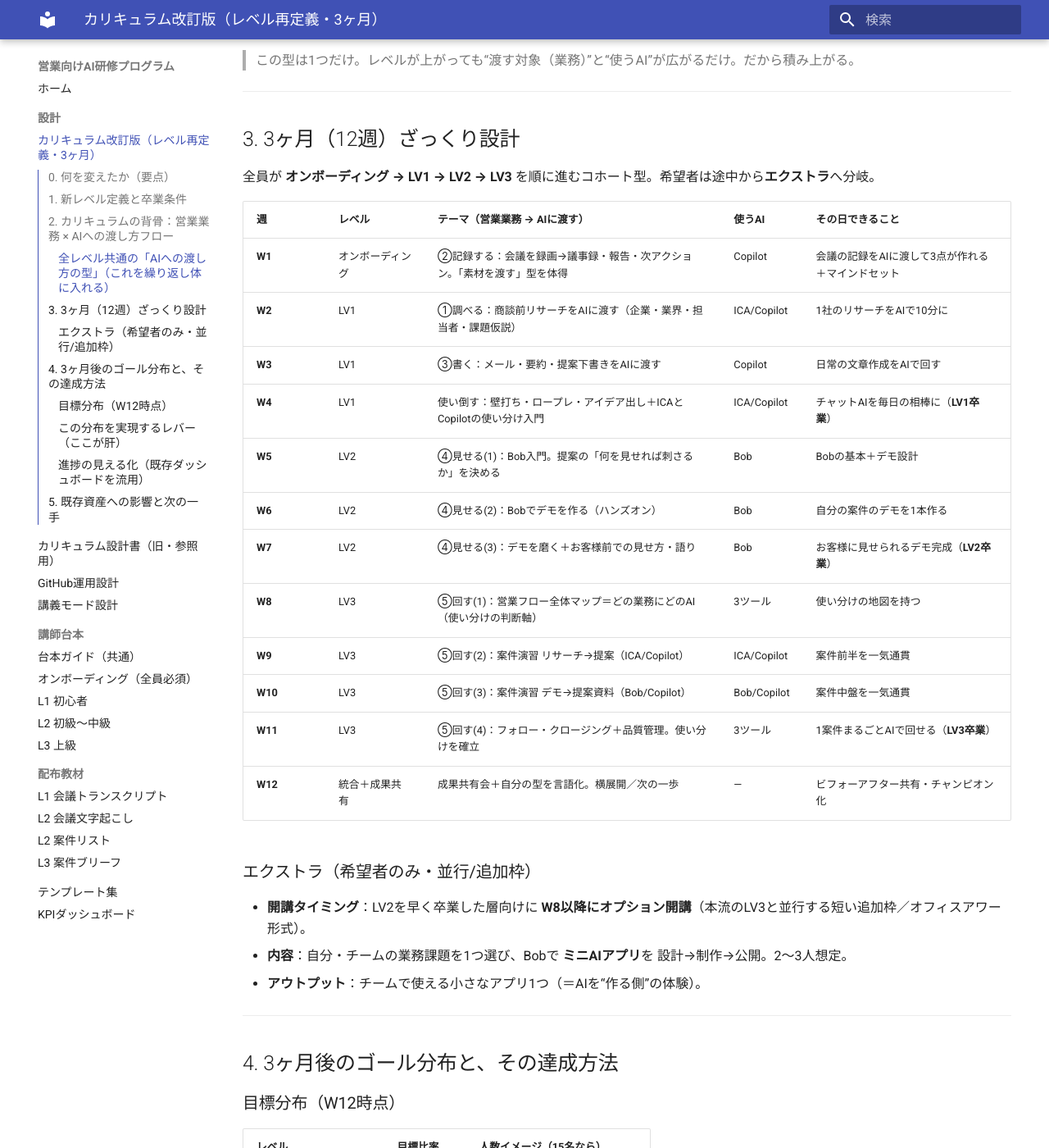
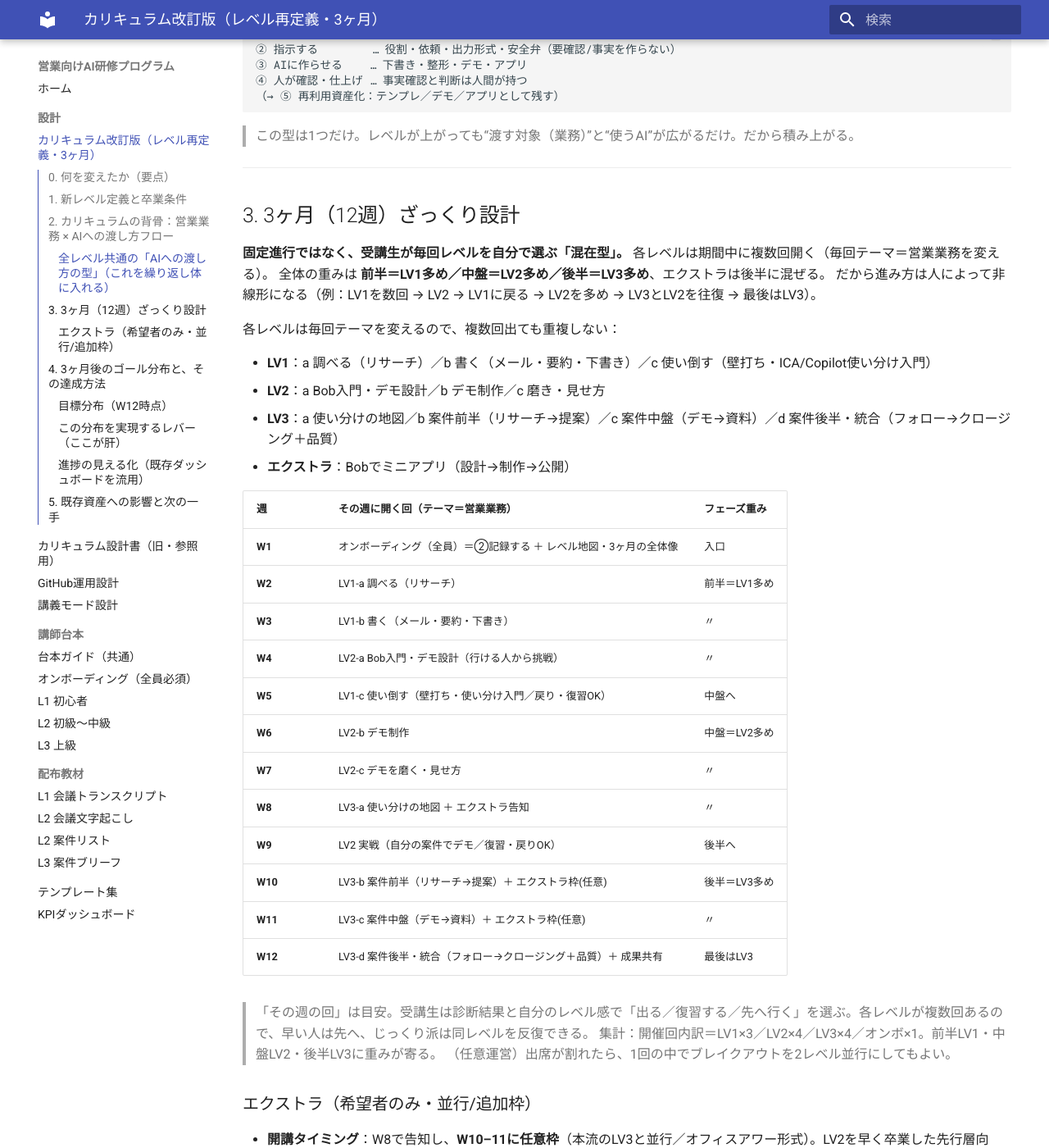
Before and after one commit to horiken1977/ai-education, an MkDocs documentation site: the page built from docs/design/curriculum-v2.md, in a window 1280 px wide and 1400 px high, scrolled down 1807 px. Shown: the whole window at 82% size. Built offline with MkDocs 1.6.1 and Material for MkDocs 9.7.7, drawn with Linux system fonts in a browser that asks for light colours; some of the changed text lies outside the part shown.

Commit message:
feat: カリキュラムを受講生が毎回レベルを選ぶ「混在型」に変更＋オンボに地図を統合
- 固定進行→混在型（前半LV1多め/中盤LV2/後半LV3、エクストラも混ぜる、非線形OK）
- 各レベルを期間中に複数回（テーマを変えて）開く設計（LV1×3/LV2×4/LV3×4）
- オンボーディング台本にレベル定義・業務フローの背骨・3ヶ月の流れを組み込み

Co-Authored-By: Claude Opus 4.8 <noreply@anthropic.com>

```diff
--- a/docs/design/curriculum-v2.md
+++ b/docs/design/curriculum-v2.md
@@ -14,6 +14,8 @@
   - **LV3**：業務に応じて **ICA / Copilot / Bob を使い分けられる**
   - **エクストラ（希望者のみ）**：**Bob で簡単なAIアプリを作れる**
 - カリキュラムの軸を **「営業の業務を、どんな流れでAIに渡すか」** に統一（§2）。
+- 進め方は固定進行ではなく、**受講生が毎回レベルを自分で選ぶ「混在型」**（前半＝LV1多め／中盤＝LV2多め／後半＝LV3多め、エクストラも混ぜる）（§3）。
+- **オンボーディングで、レベル定義・業務フローの背骨・3ヶ月の全体像を共有**する。
 - 3ヶ月後のゴール分布：**LV2 1割／LV3 7割／エクストラ 2割（2〜3人）**。
 
 > ※「IBM Bob」は、デモ制作・簡単なAIアプリ制作ができるツールとして記述。具体的な操作手順は台本作成時に確認する。
@@ -24,7 +26,7 @@
 
 | レベル | 一言ゴール | 営業フロー上の担当 | 卒業条件（できること） |
 |---|---|---|---|
-| **オンボーディング**（全員必須・旧L1吸収） | AIに「仕事の素材」を渡す型とマインドセット | ②記録する | 会議を録画→Copilotで議事録・報告・次アクションを自力で作れる |
+| **オンボーディング**（全員必須・旧L1吸収） | AIに「仕事の素材」を渡す型・マインドセット ＋ 研修の地図 | ②記録する | 会議を録画→Copilotで議事録等を自力で作れる／レベル定義・業務フロー・3ヶ月の流れが分かる |
 | **LV1：チャットAI使い倒し** | 日常業務の大半をチャットAIに渡せる | ①調べる ③書く | リサーチ・要約・メール・下書き・壁打ちを自分のプロンプトで**週次で常用** |
 | **LV2：Bobでデモ** | 提案を「言葉」から「体感」へ | ④見せる | お客様前で見せられるデモを Bob で**1本作れる** |
 | **LV3：使い分け** | 案件まるごとAIで回す | ⑤回す（①〜④統合） | 1案件をリサーチ→提案→デモ→フォローまで、ICA/Copilot/Bobを**使い分けて回せる** |
@@ -59,25 +61,38 @@
 
 ## 3. 3ヶ月（12週）ざっくり設計
 
-全員が **オンボーディング → LV1 → LV2 → LV3** を順に進むコホート型。希望者は途中から**エクストラ**へ分岐。
+**固定進行ではなく、受講生が毎回レベルを自分で選ぶ「混在型」。** 各レベルは期間中に複数回開く（毎回テーマ＝営業業務を変える）。
+全体の重みは **前半＝LV1多め／中盤＝LV2多め／後半＝LV3多め**、エクストラは後半に混ぜる。
+だから進み方は人によって非線形になる（例：LV1を数回 → LV2 → LV1に戻る → LV2を多め → LV3とLV2を往復 → 最後はLV3）。
 
-| 週 | レベル | テーマ（営業業務 → AIに渡す） | 使うAI | その日できること |
-|---|---|---|---|---|
-| **W1** | オンボーディング | ②記録する：会議を録画→議事録・報告・次アクション。「素材を渡す」型を体得 | Copilot | 会議の記録をAIに渡して3点が作れる＋マインドセット |
-| **W2** | LV1 | ①調べる：商談前リサーチをAIに渡す（企業・業界・担当者・課題仮説） | ICA/Copilot | 1社のリサーチをAIで10分に |
-| **W3** | LV1 | ③書く：メール・要約・提案下書きをAIに渡す | Copilot | 日常の文章作成をAIで回す |
-| **W4** | LV1 | 使い倒す：壁打ち・ロープレ・アイデア出し＋ICAとCopilotの使い分け入門 | ICA/Copilot | チャットAIを毎日の相棒に（**LV1卒業**） |
-| **W5** | LV2 | ④見せる(1)：Bob入門。提案の「何を見せれば刺さるか」を決める | Bob | Bobの基本＋デモ設計 |
-| **W6** | LV2 | ④見せる(2)：Bobでデモを作る（ハンズオン） | Bob | 自分の案件のデモを1本作る |
-| **W7** | LV2 | ④見せる(3)：デモを磨く＋お客様前での見せ方・語り | Bob | お客様に見せられるデモ完成（**LV2卒業**） |
-| **W8** | LV3 | ⑤回す(1)：営業フロー全体マップ＝どの業務にどのAI（使い分けの判断軸） | 3ツール | 使い分けの地図を持つ |
-| **W9** | LV3 | ⑤回す(2)：案件演習 リサーチ→提案（ICA/Copilot） | ICA/Copilot | 案件前半を一気通貫 |
-| **W10** | LV3 | ⑤回す(3)：案件演習 デモ→提案資料（Bob/Copilot） | Bob/Copilot | 案件中盤を一気通貫 |
-| **W11** | LV3 | ⑤回す(4)：フォロー・クロージング＋品質管理。使い分けを確立 | 3ツール | 1案件まるごとAIで回せる（**LV3卒業**） |
-| **W12** | 統合＋成果共有 | 成果共有会＋自分の型を言語化。横展開／次の一歩 | — | ビフォーアフター共有・チャンピオン化 |
+各レベルは毎回テーマを変えるので、複数回出ても重複しない：
+
+- **LV1**：a 調べる（リサーチ）／b 書く（メール・要約・下書き）／c 使い倒す（壁打ち・ICA/Copilot使い分け入門）
+- **LV2**：a Bob入門・デモ設計／b デモ制作／c 磨き・見せ方
+- **LV3**：a 使い分けの地図／b 案件前半（リサーチ→提案）／c 案件中盤（デモ→資料）／d 案件後半・統合（フォロー→クロージング＋品質）
+- **エクストラ**：Bobでミニアプリ（設計→制作→公開）
+
+| 週 | その週に開く回（テーマ＝営業業務） | フェーズ重み |
+|---|---|---|
+| **W1** | オンボーディング（全員）＝②記録する ＋ レベル地図・3ヶ月の全体像 | 入口 |
+| **W2** | LV1-a 調べる（リサーチ） | 前半＝LV1多め |
+| **W3** | LV1-b 書く（メール・要約・下書き） | 〃 |
+| **W4** | LV2-a Bob入門・デモ設計（行ける人から挑戦） | 〃 |
+| **W5** | LV1-c 使い倒す（壁打ち・使い分け入門／戻り・復習OK） | 中盤へ |
+| **W6** | LV2-b デモ制作 | 中盤＝LV2多め |
+| **W7** | LV2-c デモを磨く・見せ方 | 〃 |
+| **W8** | LV3-a 使い分けの地図 ＋ エクストラ告知 | 〃 |
+| **W9** | LV2 実戦（自分の案件でデモ／復習・戻りOK） | 後半へ |
+| **W10** | LV3-b 案件前半（リサーチ→提案）＋ エクストラ枠(任意) | 後半＝LV3多め |
+| **W11** | LV3-c 案件中盤（デモ→資料）＋ エクストラ枠(任意) | 〃 |
+| **W12** | LV3-d 案件後半・統合（フォロー→クロージング＋品質）＋ 成果共有 | 最後はLV3 |
+
+> 「その週の回」は目安。受講生は診断結果と自分のレベル感で「出る／復習する／先へ行く」を選ぶ。各レベルが複数回あるので、早い人は先へ、じっくり派は同レベルを反復できる。
+> 集計：開催回内訳＝LV1×3／LV2×4／LV3×4／オンボ×1。前半LV1・中盤LV2・後半LV3に重みが寄る。
+> （任意運営）出席が割れたら、1回の中でブレイクアウトを2レベル並行にしてもよい。
 
 ### エクストラ（希望者のみ・並行/追加枠）
-- **開講タイミング**：LV2を早く卒業した層向けに **W8以降にオプション開講**（本流のLV3と並行する短い追加枠／オフィスアワー形式）。
+- **開講タイミング**：W8で告知し、**W10–11に任意枠**（本流のLV3と並行／オフィスアワー形式）。LV2を早く卒業した先行層向け。
 - **内容**：自分・チームの業務課題を1つ選び、Bobで **ミニAIアプリ**を 設計→制作→公開。2〜3人想定。
 - **アウトプット**：チームで使える小さなアプリ1つ（＝AIを“作る側”の体験）。
 
--- a/docs/scripts/onboarding.md
+++ b/docs/scripts/onboarding.md
@@ -12,9 +12,11 @@
 1. AIを使えることはこれからの必須スキル。**学び続け・変わり続ける**行動を取ろう。
 2. ゴールは「わかる」でも「できる」でもなく、その先の **「身につく」**。
 3. これは私が教える場ではない。**私も一緒に学び・身につけ・上達していく**。受講者どうしの**学び合い**が何より大事。
-4. レベルは3段階。**どこから受けてもOK**。自分のレベル感に正直に。
+4. レベルは段階構成（LV1〜LV3＋エクストラ）。**毎回どのレベルに出るかは自分で選ぶ**（前半LV1多め→中盤LV2→後半LV3、行き来も自由）。
 5. **カリキュラムは途中で変わる**。AIの進化が桁違いに速いから（変化に乗れること自体がスキル）。
 6. （上記すべてを）**手を動かして腑に落とす**。説明より体験。
+
+> ※この回で **研修の地図（レベル定義・業務フローの背骨・3ヶ月の流れ）** も共有する（受講生が毎回自分でレベルを選べるように）。詳細は [カリキュラム改訂版](../design/curriculum-v2.md)。
 
 ### わかる → できる → 身につく の階段（この研修の背骨）
 | 段階 | 状態 | どこで効くか |
@@ -94,15 +96,20 @@
 
 ---
 
-### 0:43–0:50　地図を見せる：3レベル＆“どこからでもOK”＆“変わる前提”
-- 🎤「研修の地図です。レベルは3段階。」
-  - L1＝AIに頼んで仕事の一部を終わらせる（＝今日の後半でやった世界）
-  - L2＝自分の営業業務に“型”を作る
-  - L3＝仕組み化して、チームごと速くする
-- 🎤（メッセージ④）「大事なのは、**どこから受けてもOK**ということ。背伸びも、戻るのも自由。自分のレベル感に正直に選んでください。**L1からでも全く恥ずかしくない。土台が一番大事**です。」
-- 🖱操作：レベル診断（5問）Formsをその場で30秒回答してもらう。「次回どこに出るか、これで決めましょう。」
-- 🎤（メッセージ⑤）「もう1つ約束を。**このカリキュラムは途中で変わります。** AIの進化が速すぎるから、変えないほうが不誠実なんです。変わったら『お、来たな』と思ってください。**変化に乗れること自体が、これからのスキル**です。」
-- 💬チャット：`レベル診断Forms（30秒）→ [リンク] ／ 3レベル早見：L1=仕事の一部を終わらせる｜L2=自分の型を作る｜L3=仕組み化`
+### 0:43–0:50　研修の地図：レベル定義・業務フロー・3ヶ月の流れ
+- 🎤「研修の全体像です。営業の仕事を“どの流れでAIに渡すか”で組んでいます。」
+- 🖱/💬：業務フロー×AIの図を見せる → `①調べる → ②記録する → ③書く → ④見せる → ⑤回す → ⑥作る`。**今日やった②記録がスタート地点**。
+- 🎤「レベルはこの流れに沿って上がります（地図なので駆け足で）。」
+  - **オンボーディング（今日）**＝②記録する＝AIに“素材”を渡す
+  - **LV1**＝チャットAI（ICA/Copilot）を使い倒す＝①調べる・③書く
+  - **LV2**＝Bobでデモを作りお客様に見せる＝④見せる
+  - **LV3**＝ICA/Copilot/Bobを使い分けて案件を回す＝⑤
+  - **エクストラ（希望者）**＝Bobで簡単なAIアプリ＝⑥作る側
+- 🎤「渡し方の“型”は1つだけ：**素材を渡す → 指示 → AIに作らせる → 自分で確認・仕上げ**。レベルが上がっても、渡す仕事と使うAIが広がるだけです。」
+- 🎤（メッセージ④）「3ヶ月の進み方は、**毎回みなさんが自分でレベルを選ぶ**形。前半はLV1多め、中盤はLV2、後半はLV3が増えます。各レベルは何度もあるので、**行ったり戻ったり、自分のペースでOK**。」
+- 🖱操作：レベル診断（5問）をその場で30秒。「次に出る回を選びましょう。」
+- 🎤（メッセージ⑤）「もう1つ約束を。**このカリキュラムは途中で変わります。** AIの進化が速すぎるから。変わったら『お、来たな』と。**変化に乗れること自体がスキル**です。」
+- 💬チャット：`レベル診断Forms（30秒）→ [リンク] ／ 早見：LV1=チャットAI使い倒し｜LV2=Bobでデモ｜LV3=使い分け｜EX=AIアプリ ／ 3ヶ月＝前半LV1・中盤LV2・後半LV3（毎回自分で選ぶ）`
 
 ---
 
```
